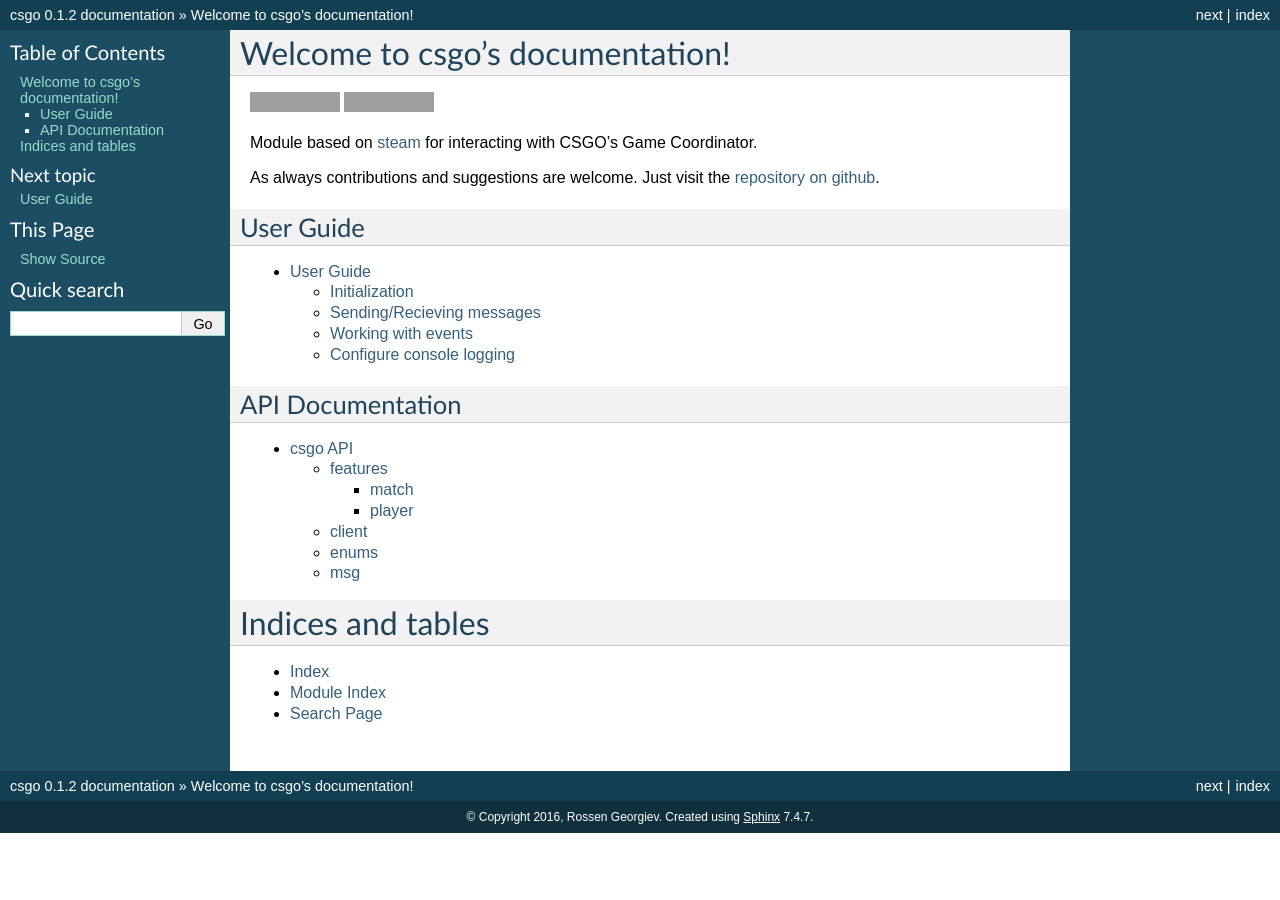
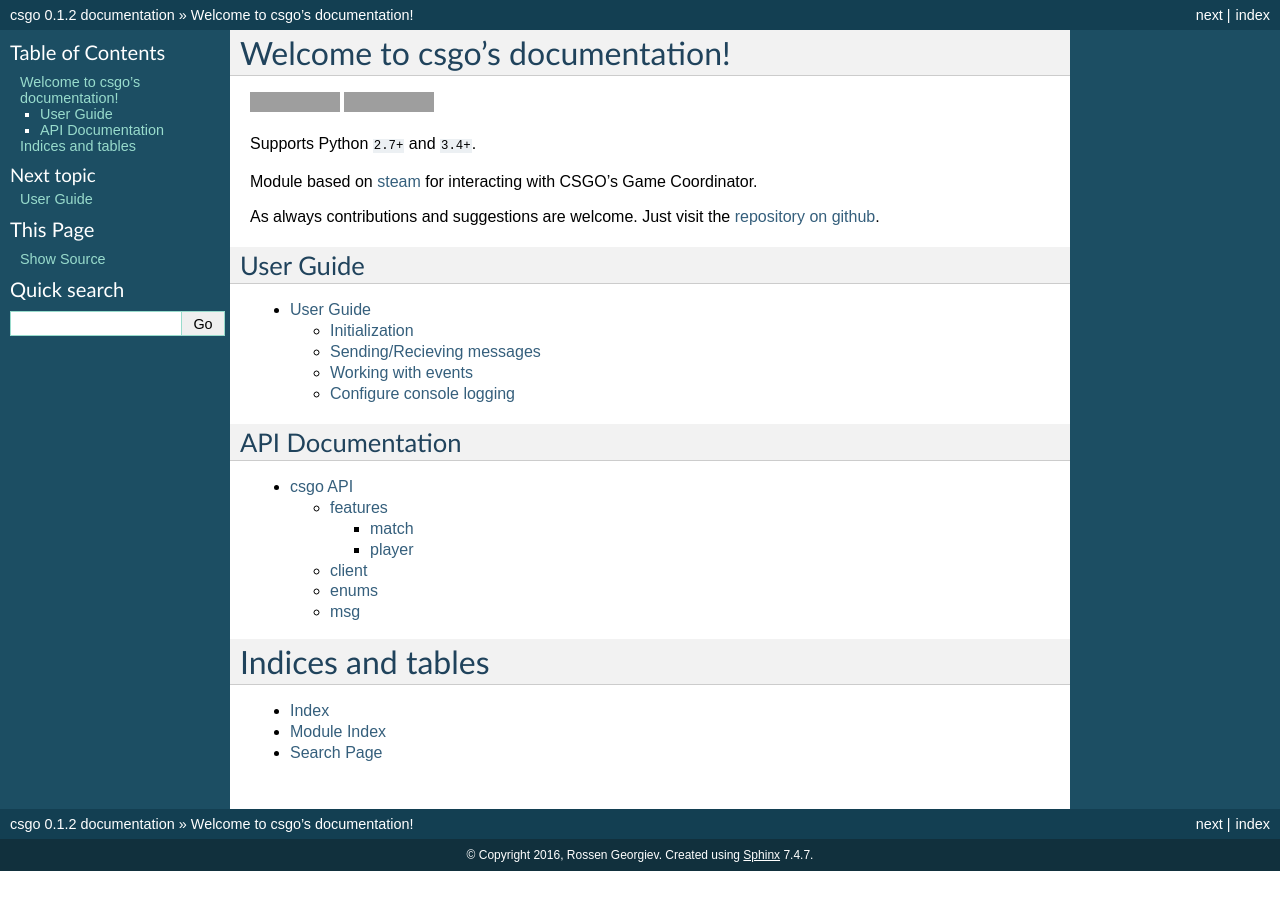
Before and after one commit to hexiro/csgo, a Sphinx documentation site: the page built from docs/index.rst, in a window 1280 px wide. Built offline with Sphinx 7.4.7, drawn with Linux system fonts in a browser that asks for light colours; grey boxes are pictures that could not be loaded.

Commit message:
updated docs for py3 support

```diff
--- a/README.rst
+++ b/README.rst
@@ -1,4 +1,6 @@
 |pypi| |license|
+
+Supports Python ``2.7+`` and ``3.4+``.
 
 Module based on `steam <https://github.com/ValvePython/steam/>`_
 for interacting with CSGO's Game Coordinator.
--- a/docs/index.rst
+++ b/docs/index.rst
@@ -2,6 +2,8 @@
 =================================
 
 |pypi| |license|
+
+Supports Python ``2.7+`` and ``3.4+``.
 
 | Module based on `steam <https://github.com/ValvePython/steam/>`_ for interacting with CSGO's Game Coordinator.
 
--- a/setup.py
+++ b/setup.py
@@ -37,6 +37,9 @@
         'Topic :: Software Development :: Libraries :: Python Modules',
         'Natural Language :: English',
         'Operating System :: OS Independent',
+        'Programming Language :: Python :: 2.7',
+        'Programming Language :: Python :: 3.4',
+        'Programming Language :: Python :: 3.5',
     ],
     keywords='valve steam steamid api webapi csgo global offensive',
     packages=['csgo'] + ['csgo.'+x for x in find_packages(where='csgo')],
```
